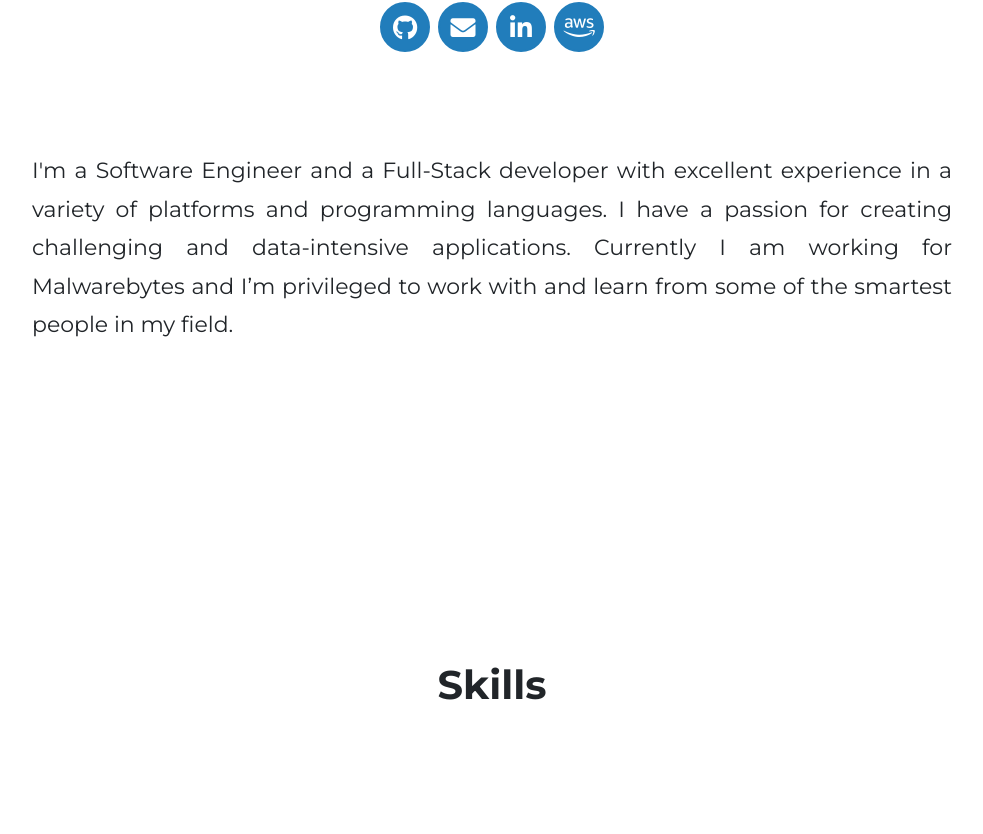
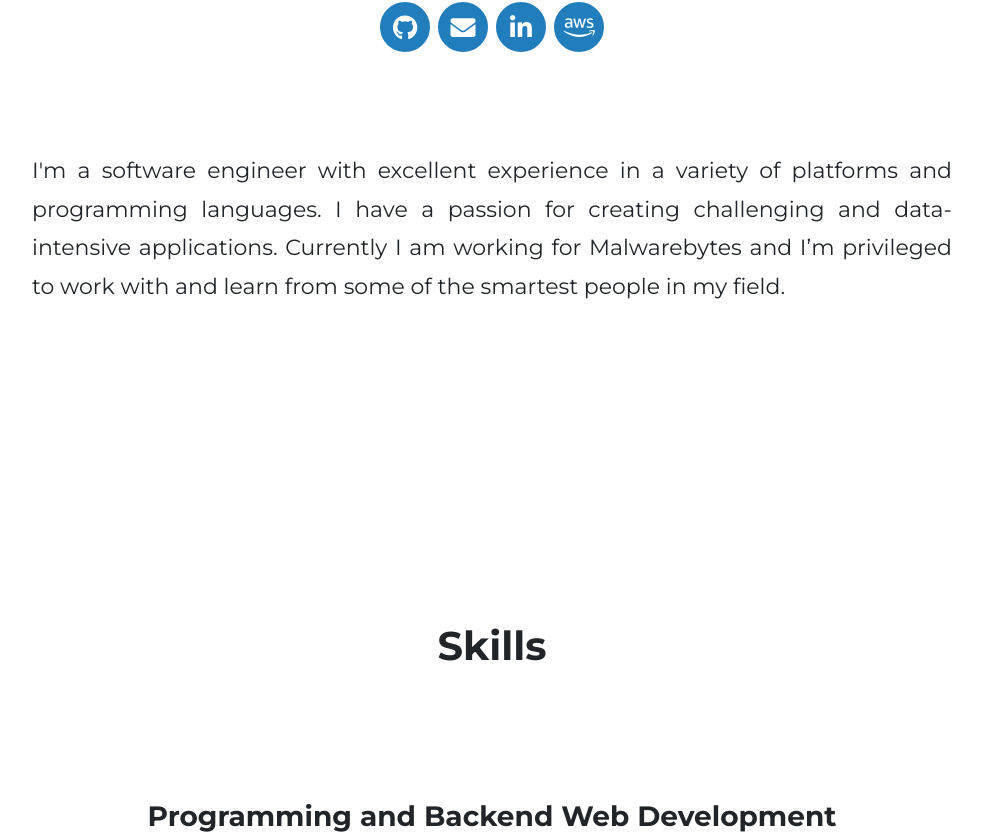
Before and after one commit to minayousseif/myousseif.net, a React (Create React App) app: page / in a window 1280 px wide. Shown: the part 1361-2195 px from the top of the page, without its empty margins (148-1131 px from the left). Built offline with nearby package versions, Linux system fonts and the light colour scheme; a web font is replaced by a local one.

Commit message:
Fix typos and rewording

```diff
--- a/src/components/About.js
+++ b/src/components/About.js
@@ -26,11 +26,9 @@ const About = () => {
           </div>
           <div className="col-10 col-lg-10 offset-lg-1 offset-1">
             <p className="about-block">
-              I'm a Software Engineer and a Full-Stack developer with excellent
-              experience in a variety of platforms and programming languages. I
-              have a passion for creating challenging and data-intensive
-              applications. Currently I am working for Malwarebytes and I’m
-              privileged to work with and learn from some of the smartest people
+              I'm a software engineer with excellent experience in a variety of platforms and programming languages.
+              I have a passion for creating challenging and data-intensive applications.
+              Currently I am working for Malwarebytes and I’m privileged to work with and learn from some of the smartest people
               in my field.
             </p>
           </div>
--- a/src/components/Experience.js
+++ b/src/components/Experience.js
@@ -30,7 +30,7 @@ const Experience = () => {
                                 <div className="timeline-panel timeline-body-panel">
                                     <div className="timeline-body">
                                         <ul>
-                                            <li>Designing and building next-generation web applications and services supporting Malwarebytes products to fight and protect our customers against malware.</li>
+                                            <li>Designing and building next-generation web applications and services to support Malwarebytes products protecting our customers against malware.</li>
                                         </ul>
                                     </div>
                                 </div>
@@ -51,8 +51,8 @@ const Experience = () => {
                                     <div className="timeline-body">
                                         <ul>
                                             <li>Developed and maintained the company's web applications utilizing C#, ASP.NET MVC pattern, Cold Fusion and Ruby on Rails.</li>
-                                            <li>Extended the usability and built a customized web client application and a REST Web API for SAP Business One using C#, ASP.NET MVC pattern and SAP DI Objects, which improved the SAP software out of box functionality, streamed line processes and saved the company money.</li>
-                                            <li>Created and integrated an EDI C# application with SAP Business One to add an automation layer and improved data transfer between all business units and the company's trading partners like Amazon, Wayfair, Ace Hardware, and more.</li>
+                                            <li>Extended the usability and built a customized web client application and a REST Web API for SAP Business One using C#, ASP.NET MVC pattern and SAP DI Objects, which improved the SAP software out of box functionality, streamed line processes and resulting in a huge saving on licensing budget.</li>
+                                            <li>Created and integrated an EDI C# application with SAP Business One to add an automation layer and improved data transfer between all business units and the company's trading partners like Amazon, Wayfair, Ace Hardware, and Michaels.</li>
                                         </ul>
                                     </div>
                                 </div>
@@ -64,7 +64,7 @@ const Experience = () => {
                                 </div>
                                 <div className="timeline-panel timeline-head-panel">
                                     <div className="timeline-heading">
-                                        <h4>Freelancer Web Developer</h4>
+                                        <h4>Freelance Web Developer</h4>
                                         <h4 className="subheading">Minabyte LLC - Tampa Bay Area FL</h4>
                                         <h4 className="subheading">Sept 2012 - Feb 2016</h4>
                                     </div>
@@ -72,7 +72,7 @@ const Experience = () => {
                                 <div className="timeline-panel timeline-body-panel">
                                     <div className="timeline-body">
                                         <ul>
-                                            <li>Developed and designed dozens of web applications including mobile web applications and customized shopping carts with eBay integration using C# ASP.NET, PHP, HTML, CSS, Bootstrap, jQuery, jQuery mobile and the open-source shopping cart OpenCart.</li>
+                                            <li>Developed and designed web applications including mobile web applications, customized shopping carts with eBay integration using C# ASP.NET, PHP, HTML, CSS, Bootstrap, jQuery, jQuery mobile, and the open-source shopping cart OpenCart.</li>
                                             <li>Provided a complete IT service for contracted small businesses. </li>
                                         </ul>
                                     </div>
@@ -93,9 +93,9 @@ const Experience = () => {
                                 <div className="timeline-panel timeline-body-panel">
                                     <div className="timeline-body">
                                         <ul>
-                                            <li>Provided software/hardware support, server maintenance, and developed C# server applications and scripts to automate reports and tasks. Troubleshooting technical issues and assist employees with network problems, Installed encryption solutions, PKI ECA digital certificates, Medium USB token assurance, and PGP encryption applications, Maintained LAN/WAN environment and Configured VPN Networks between company's locations.</li>
+                                            <li>Provided software and hardware troubleshot support, server maintenance, and developed C# server applications and scripts to automate reports and tasks. Troubleshooting technical issues and assisted employees with network problems, installed encryption solutions, PKI ECA digital certificates, medium USB token assurance, and PGP encryption applications, maintained LAN/WAN environment and configured VPN networks between company's locations.</li>
                                             <li>Expedited the shipping process and saved hours of manual label creation by creating a Military MSL 129 marking and shipping label application to meet the DOD standards and requirements which eliminate the confusion and frustration of getting the right MIL-STD-129 compliant shipping labels.</li>
-                                            <li>Helped improving delivery tracking after developing a delivery logging and tracking application that was a middleware between the GPS fleet tracking system and updates the backend system.</li>
+                                            <li>Helped improving delivery tracking after developing a delivery logging and tracking application that was a middleware between the GPS fleet tracking system and the backend system.</li>
                                         </ul>
                                     </div>
                                 </div>
```
